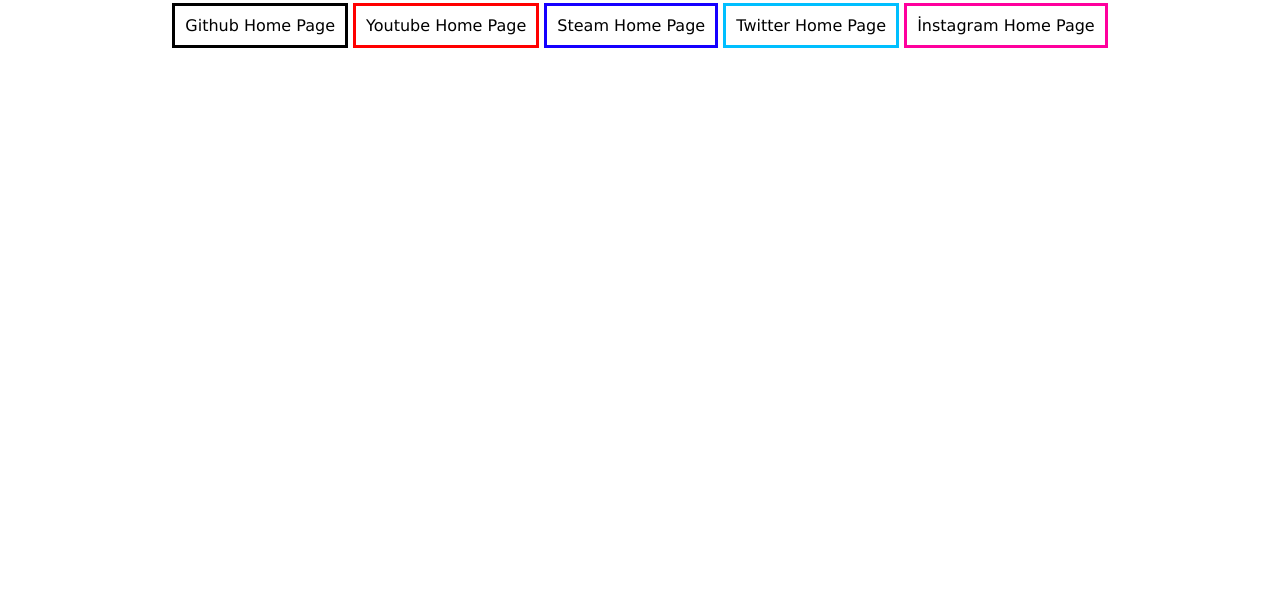
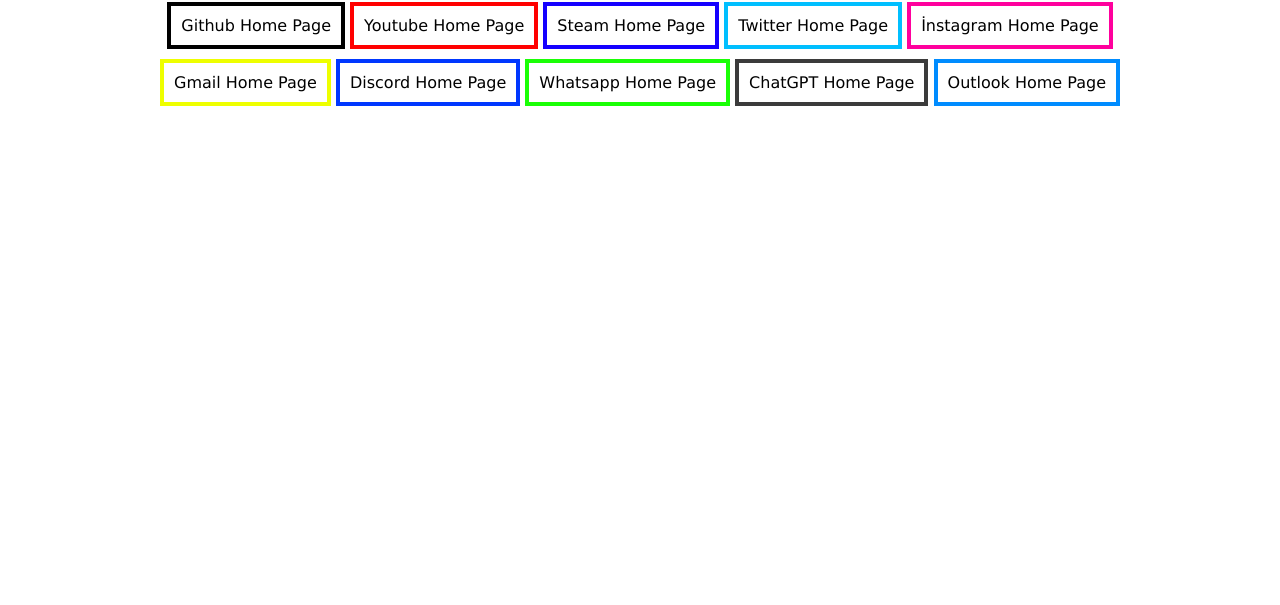
Before and after one commit to abdullahkarasu/abdullahkarasu.github.io, a plain HTML site: page index.html in a window 1280 px wide. Shown: the part 195-800 px from the top of the page. Drawn offline with Linux system fonts and the light colour scheme.

Commit message:
index.html

```diff
--- a/index.html
+++ b/index.html
@@ -17,12 +17,19 @@
     </header>
     <h2>Some website´s homepage</h2>
     <div style="text-align: center;">
-        <a style="color: black; text-decoration: none; border: 3px solid rgb(0, 0, 0); padding: 10px;" href="https://github.com/" target="_blank">Github Home Page</a>
-        <a style="color: black; text-decoration: none; border: 3px solid rgb(255, 0, 0); padding: 10px;" href="https://youtube.com/" target="_blank">Youtube Home Page</a>
-        <a style="color: black; text-decoration: none; border: 3px solid rgb(21, 0, 255); padding: 10px;" href="https://store.steampowered.com/" target="_blank">Steam Home Page</a>
-        <a style="color: black; text-decoration: none; border: 3px solid rgb(0, 191, 255); padding: 10px;" href="https://twitter.com/" target="_blank">Twitter Home Page</a>
-        <a style="color: black; text-decoration: none; border: 3px solid rgb(255, 0, 157); padding: 10px;" href="https://instagram.com/" target="_blank">İnstagram Home Page</a>
-
+        <a style="color: black; text-decoration: none; border: 4px solid rgb(0, 0, 0); padding: 10px;" href="https://github.com/" target="_blank">Github Home Page</a>
+        <a style="color: black; text-decoration: none; border: 4px solid rgb(255, 0, 0); padding: 10px;" href="https://youtube.com/" target="_blank">Youtube Home Page</a>
+        <a style="color: black; text-decoration: none; border: 4px solid rgb(21, 0, 255); padding: 10px;" href="https://store.steampowered.com/" target="_blank">Steam Home Page</a>
+        <a style="color: black; text-decoration: none; border: 4px solid rgb(0, 191, 255); padding: 10px;" href="https://twitter.com/" target="_blank">Twitter Home Page</a>
+        <a style="color: black; text-decoration: none; border: 4px solid rgb(255, 0, 157); padding: 10px;" href="https://instagram.com/" target="_blank">İnstagram Home Page</a>
+        <br>
+        <br>
+        <br>
+        <a style="color: black; text-decoration: none; border: 4px solid rgb(238, 255, 0); padding: 10px;" href="https://mail.google.com/mail/u/0/#inbox" target="_blank">Gmail Home Page</a>
+        <a style="color: black; text-decoration: none; border: 4px solid rgb(0, 55, 255); padding: 10px;" href="https://discord.com/" target="_blank">Discord Home Page</a>
+        <a style="color: black; text-decoration: none; border: 4px solid rgb(26, 255, 6); padding: 10px;" href="https://web.whatsapp.com/" target="_blank">Whatsapp Home Page</a>
+        <a style="color: black; text-decoration: none; border: 4px solid rgb(59, 59, 59); padding: 10px;" href="https://chat.openai.com/" target="_blank">ChatGPT Home Page</a>
+        <a style="color: black; text-decoration: none; border: 4px solid rgb(0, 140, 255); padding: 10px;" href="https://outlook.live.com/mail/0/" target="_blank">Outlook Home Page</a>
     </div>
 </body>
 </html>
```
